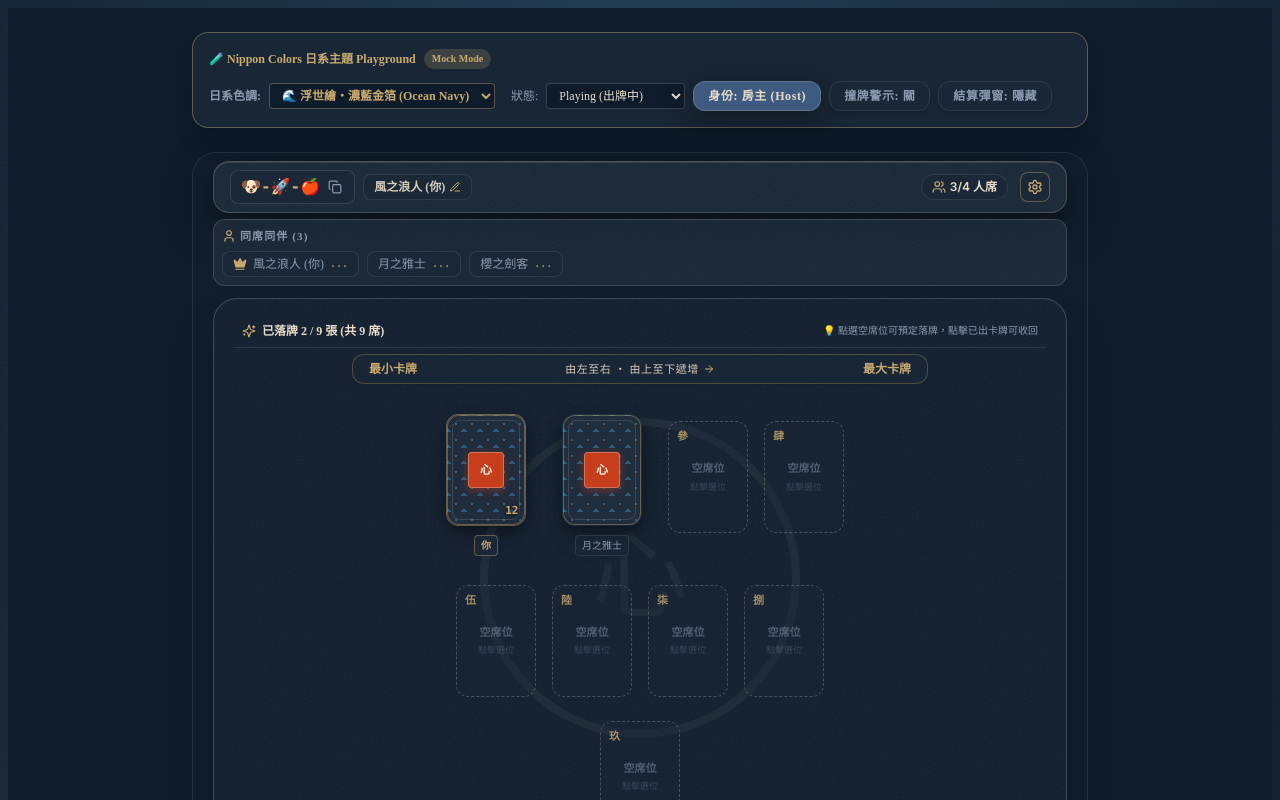
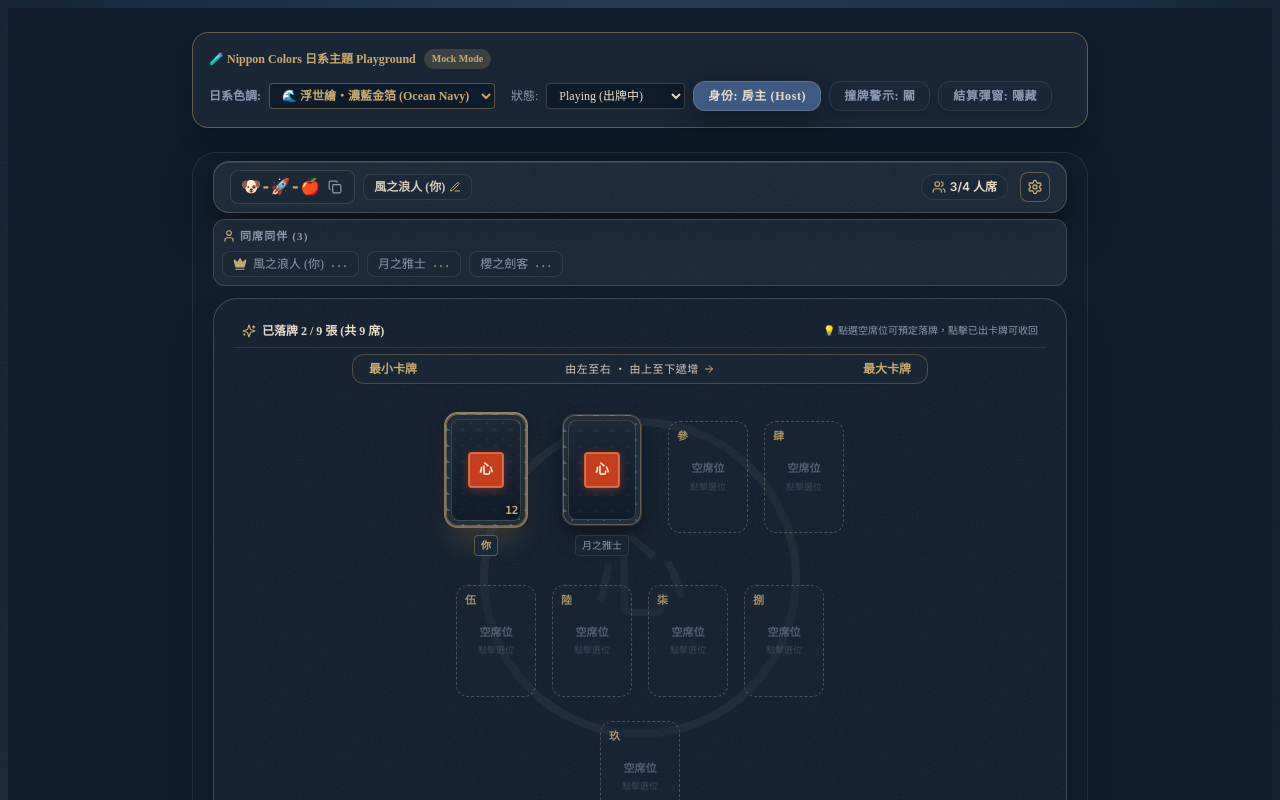
Before and after one commit to Louis-369/mind-sync, a Next.js app: page /dev-ui in a window 1280 px wide. Shown: the top 800 px of the page. Built offline with nearby package versions, Linux system fonts and the light colour scheme.

Commit message:
feat(ui): enhance Card component with Japanese gold foil, washi texture, and 3D flip animations

```diff
--- a/src/components/ui/Card.tsx
+++ b/src/components/ui/Card.tsx
@@ -27,13 +27,13 @@ export function Card({
     <div
       onClick={onClick}
       className={clsx(
-        "relative select-none cursor-pointer transition-all duration-300 transform hover:-translate-y-1 active:translate-y-0",
+        "relative select-none cursor-pointer transition-all duration-300 transform hover:-translate-y-1.5 hover:scale-105 active:scale-95 active:translate-y-0 perspective-1000",
         "w-14 h-20 sm:w-16 sm:h-24 md:w-20 md:h-28"
       )}
     >
       {/* 右上角 ↗ 日式朱紅「確」落款印章 (個別玩家點擊鎖定時顯示，全場鎖定後自動消失) */}
       {showSeal && (
-        <div className="absolute top-1.5 right-1.5 z-30 w-4 h-4 md:w-5 md:h-5 rounded ukiyo-seal flex items-center justify-center text-[9px] md:text-[10px] font-serif leading-none shadow-md opacity-95 pointer-events-none animate-fade-in">
+        <div className="absolute -top-1 -right-1 z-30 w-4 h-4 md:w-5 md:h-5 rounded ukiyo-seal flex items-center justify-center text-[9px] md:text-[10px] font-serif leading-none shadow-lg border border-ukiyo-foam/40 pointer-events-none animate-bounce">
           確
         </div>
       )}
@@ -41,41 +41,44 @@ export function Card({
       {/* 卡牌 3D 翻轉主體 */}
       <div
         className={clsx(
-          "w-full h-full duration-500 transform-style-3d relative rounded-xl border transition-transform shadow-xl",
+          "w-full h-full duration-500 transform-style-3d relative rounded-xl transition-transform shadow-xl hover:shadow-2xl",
           flipped ? "rotate-y-180" : "",
-          isOwner ? "border-ukiyo-gold/60" : "border-ukiyo-wave/40"
+          isOwner ? "ring-2 ring-ukiyo-gold/80 shadow-ukiyo-gold/20" : "border border-ukiyo-foam/20"
         )}
       >
-        {/* 卡牌背面 (浮世繪海浪質感極簡純圖騰) */}
-        <div className="absolute inset-0 w-full h-full backface-hidden ukiyo-card-back rounded-xl p-1 flex flex-col items-center justify-center border border-ukiyo-foam/20 overflow-hidden">
-          <div className="w-full h-full rounded-lg border border-ukiyo-foam/15 flex items-center justify-center">
+        {/* 卡牌背面 (浮世繪海浪質感極簡純圖騰 + 金箔古紋) */}
+        <div className="absolute inset-0 w-full h-full backface-hidden ukiyo-card-back rounded-xl p-1 flex flex-col items-center justify-center border border-ukiyo-gold/30 overflow-hidden shadow-inner">
+          <div className="w-full h-full rounded-lg border border-ukiyo-gold/25 flex flex-col items-center justify-center relative bg-gradient-to-b from-ukiyo-surface/80 to-ukiyo-bg/90">
             {/* 朱紅日式心印 */}
-            <div className="w-7 h-7 md:w-9 md:h-9 rounded-full ukiyo-seal flex items-center justify-center text-xs font-serif shadow-md">
+            <div className="w-7 h-7 md:w-9 md:h-9 rounded-full ukiyo-seal flex items-center justify-center text-xs md:text-sm font-serif shadow-lg border border-ukiyo-gold/40">
               心
             </div>
           </div>
         </div>
 
-        {/* 卡牌正面 (100% 不透明天然和紙實體牌面) */}
-        <div className="absolute inset-0 w-full h-full backface-hidden rotate-y-180 washi-card-front text-[#1c2d37] rounded-xl p-1.5 flex flex-col items-center justify-center border border-ukiyo-ink/25 shadow-md overflow-hidden">
+        {/* 卡牌正面 (100% 不透明天然和紙實體牌面 + 和紙質感 + 墨黑數字) */}
+        <div className="absolute inset-0 w-full h-full backface-hidden rotate-y-180 washi-card-front text-[#1c2d37] rounded-xl p-1.5 flex flex-col items-center justify-center border border-ukiyo-gold/40 shadow-xl overflow-hidden">
+          {/* 金箔燙印微光細內框 */}
+          <div className="absolute inset-1 rounded-lg border border-ukiyo-gold/20 pointer-events-none" />
+
           {/* 左上角 ↖ 斜對角小數字 */}
-          <div className="absolute top-1.5 left-2 flex flex-col items-center">
+          <div className="absolute top-1.5 left-2 flex flex-col items-center z-10">
             <span
               className={clsx(
-                "font-mono text-[10px] md:text-xs font-black text-ukiyo-ink leading-none",
-                showUnderline && "border-b border-ukiyo-ink/70 pb-0.5"
+                "font-mono text-[10px] md:text-xs font-black text-ukiyo-ink leading-none tracking-tight",
+                showUnderline && "border-b-2 border-ukiyo-ink/80 pb-0.5"
               )}
             >
               {value}
             </span>
           </div>
 
-          {/* 中央大數字 */}
-          <div className="flex flex-col items-center justify-center my-auto">
+          {/* 中央大數字 (墨黑水墨感 + 陰影深邃質感) */}
+          <div className="flex flex-col items-center justify-center my-auto z-10">
             <span
               className={clsx(
-                "font-mono text-2xl sm:text-3xl md:text-4xl font-extrabold tracking-tighter text-ukiyo-ink leading-none drop-shadow-sm",
-                showUnderline && "border-b-2 border-ukiyo-ink/80 pb-1"
+                "font-mono text-2xl sm:text-3xl md:text-4xl font-extrabold tracking-tighter text-ukiyo-ink leading-none drop-shadow-md",
+                showUnderline && "border-b-2 border-ukiyo-ink/90 pb-1"
               )}
             >
               {value}
@@ -83,11 +86,11 @@ export function Card({
           </div>
 
           {/* 右下角 ↘ 斜對角小數字 (倒轉對稱) */}
-          <div className="absolute bottom-1.5 right-2 flex flex-col items-center rotate-180">
+          <div className="absolute bottom-1.5 right-2 flex flex-col items-center rotate-180 z-10">
             <span
               className={clsx(
-                "font-mono text-[10px] md:text-xs font-black text-ukiyo-ink leading-none",
-                showUnderline && "border-b border-ukiyo-ink/70 pb-0.5"
+                "font-mono text-[10px] md:text-xs font-black text-ukiyo-ink leading-none tracking-tight",
+                showUnderline && "border-b-2 border-ukiyo-ink/80 pb-0.5"
               )}
             >
               {value}
```
Also changed, not shown: 1 other file (tests, documents, lock files or other folders).
